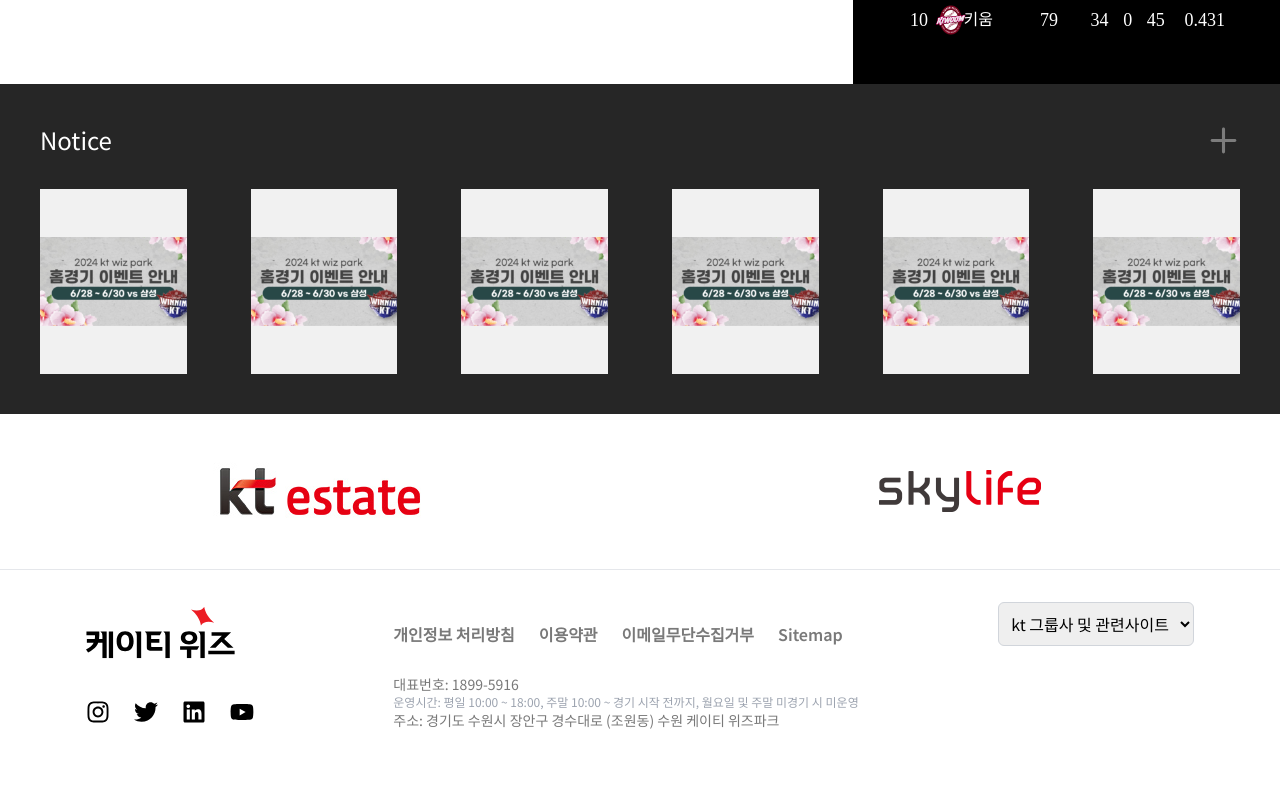
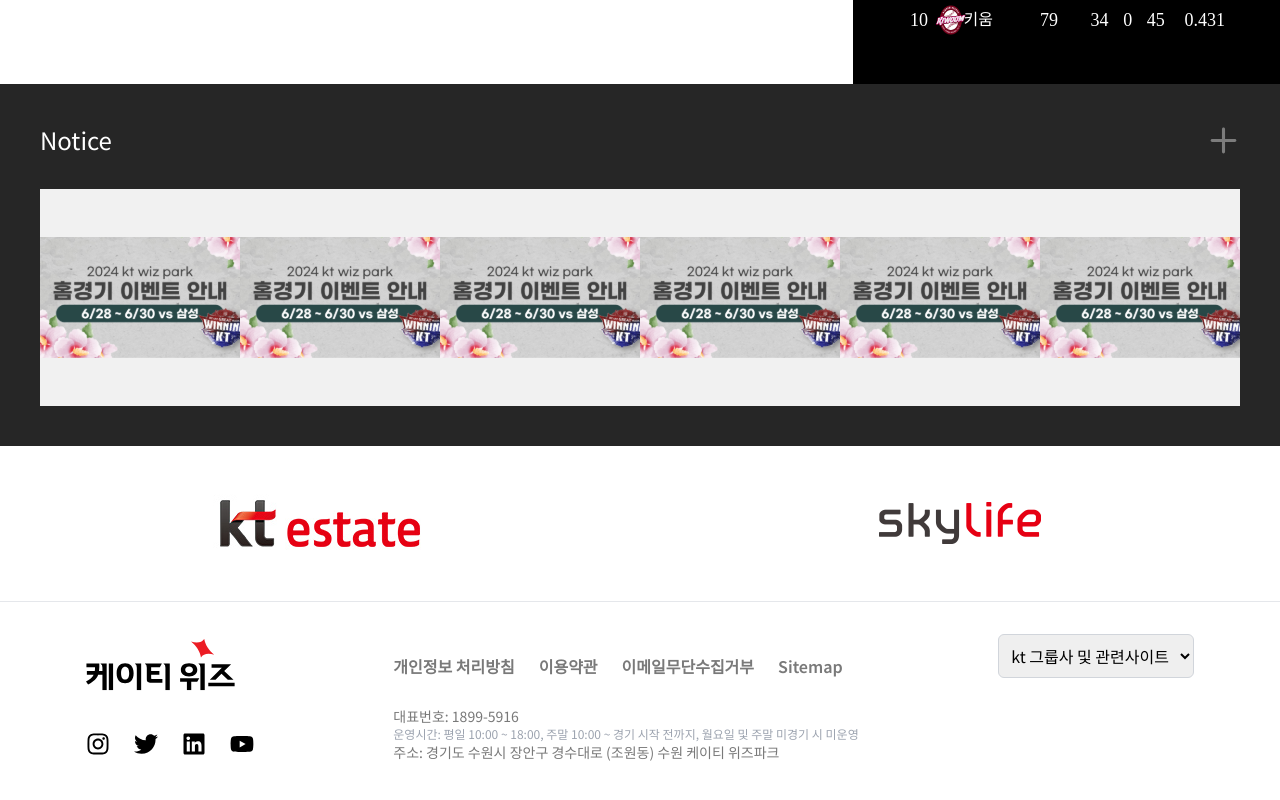
Before and after one commit to KT-Kimbu-net/FE, a Next.js app: page / in a window 1280 px wide. Shown: the part 2243-3043 px from the top of the page. Built offline with nearby package versions, Linux system fonts and the light colour scheme.

Commit message:
[Design] 메인페이지 공지사항 간격 수정 #1

```diff
--- a/src/components/Notice/Notice.tsx
+++ b/src/components/Notice/Notice.tsx
@@ -13,7 +13,7 @@ export default function Notice() {
           className="cursor-pointer"
         />
       </section>
-      <ul className="flex flex-nowrap gap-16 mt-8 w-full overflow-x-hidden">
+      <ul className="flex flex-nowrap justify-between mt-8 w-full overflow-x-hidden">
         <li className="bg-[#f1f1f1] w-fit py-12">
           <Image src={NoticeExam} alt="notice" />
         </li>
```
